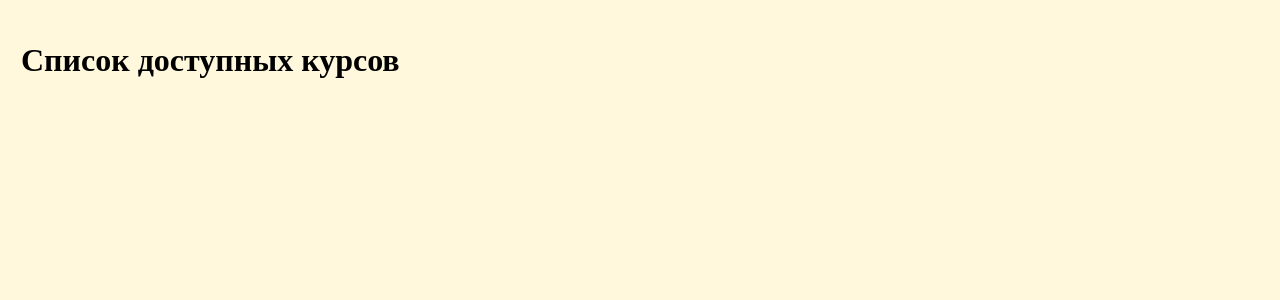
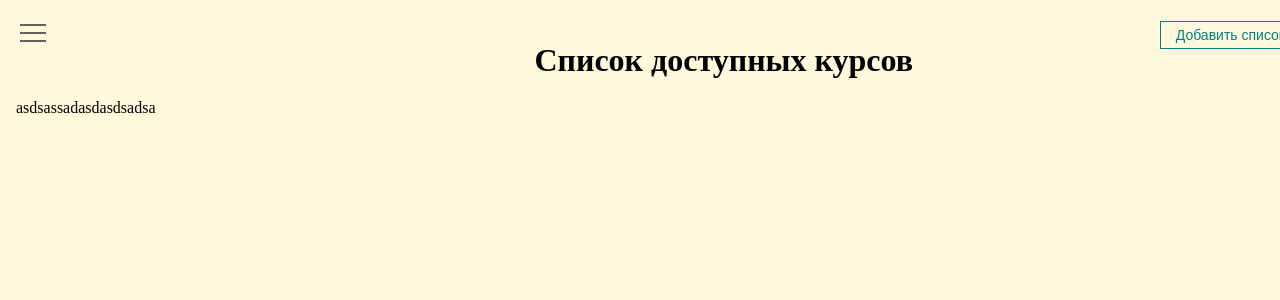
Before and after one commit to vladlenf/education.lab, a React (Create React App) app: page / in a window 1280 px wide. Shown: the top 300 px of the page. Built offline with nearby package versions, Linux system fonts and the light colour scheme.

Commit message:
ver 0.02

```diff
--- /dev/null
+++ b/src/components/UI/CoursePage/Course.module.css
@@ -0,0 +1,22 @@
+header{
+    display: flex;
+    flex-direction: row;
+    flex-basis: 0;
+    width: 100%;
+    justify-content: space-between;
+    margin-bottom: 0.2em;
+    padding: 5px;
+}
+
+.LeftHead{
+    margin-left: 5%;
+}
+
+.MiddleHead{
+    font-size: 3em;
+    font-style: normal;
+}
+
+.RightHead{
+    margin-right: 5%;
+}
--- a/src/components/UI/CoursePage/CoursePage.jsx
+++ b/src/components/UI/CoursePage/CoursePage.jsx
@@ -1,13 +1,43 @@
-import React from 'react';
-import classes from './CoursePage.module.css';
+import React, {useState} from 'react';
+import classes from './Course.module.css'
+import BurgerMenu from "../BurgerMenu/BurgerMenu";
+import MyButton from "../button/button";
+import AddNewTask from "../AddNewTask/AddNewTask";
+import Login from "../Login/Login";
+import MyModal from "../MyModal/MyModal";
+import AddKurs from "../AddKurs/AddKurs";
 
 const CoursePage = () => {
+    const [modal, setModal] = useState(false);
     return (
         <body>
             <div>
-                <header className="classes.headerCoursePage">
-                    <h1>Список доступных курсов</h1>
+                <header>
+                    <BurgerMenu/>
+                    <div className="classes.LeftHead">
+
+
+                    </div>
+
+                    <div className="classes.MiddleHead">
+                        <h1>Список доступных курсов</h1>
+                    </div>
+
+                    <div className="classes.RightHead">
+                        <MyButton onClick={() => setModal(true) }>
+                            Добавить список
+                        </MyButton>
+                    </div>
+                    <MyModal visible={modal} setVisible={setModal}>
+                        <AddKurs/>
+                    </MyModal>
+
                 </header>
+
+                <main className="classes.mainCourse">
+
+                    asdsassadasdasdsadsa
+                </main>
 
 
 
--- a/src/components/UI/CoursePage/CoursePage.module.css
+++ /dev/null
@@ -1,3 +0,0 @@
-.headerCoursePage{
-    margin-left: 50%;
-}
```
